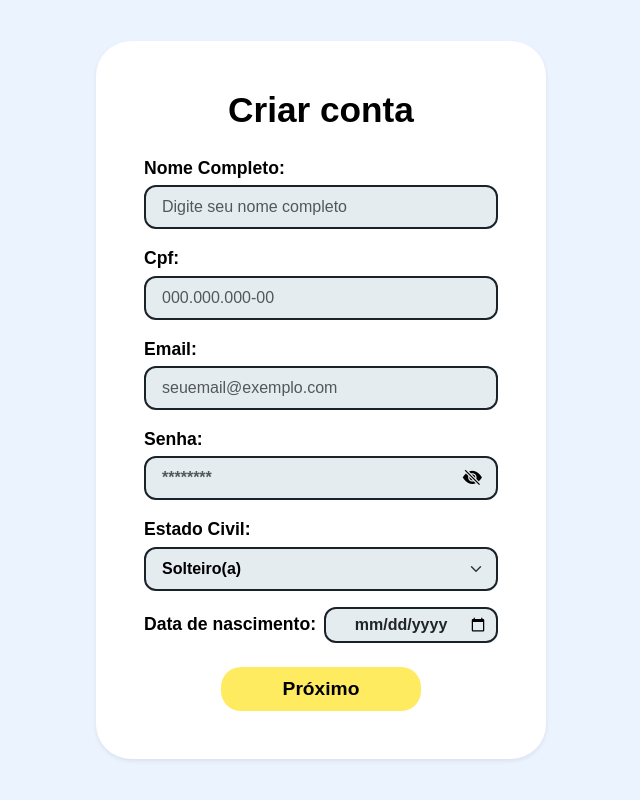
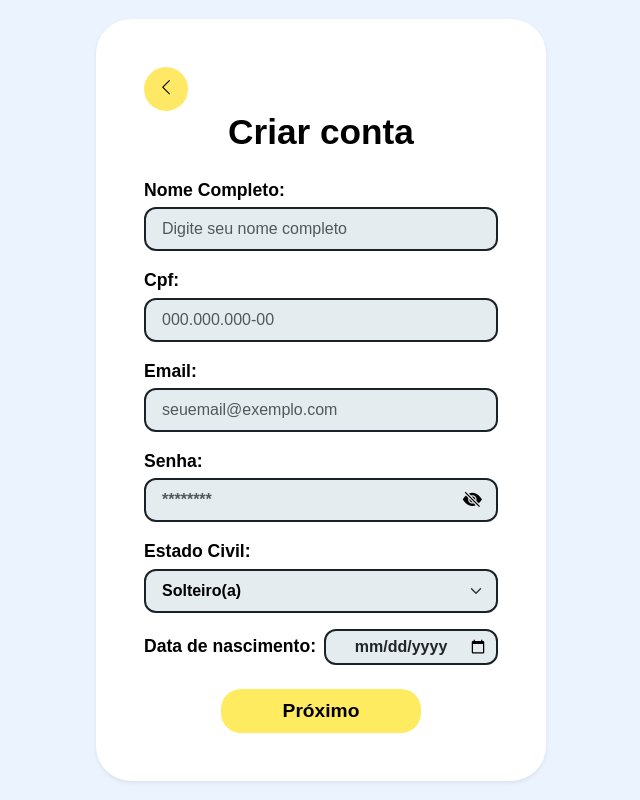
Before and after one commit to yuinahirano/DiaADiaVoVos, a React (Vite) app in the folder front-end/: page /cadastro in a window 1280 px wide. Shown: the whole page, without its empty margins (319-959 px from the left). Built offline with nearby package versions, Linux system fonts and the light colour scheme.

Commit message:
:lipstick: feat: adicionado o botão de voltar na página de cadastro

```diff
--- a/front-end/src/pages/PaginaCadastro.jsx
+++ b/front-end/src/pages/PaginaCadastro.jsx
@@ -1,6 +1,8 @@
 import React from 'react';
 import { useNavigate } from 'react-router-dom';
 import { useCadastro } from '../hooks/useCadastro';
+
+import "../components/styles/HomeIdoso.css";
 
 export default function PaginaCadastro() {
   const navigate = useNavigate();
@@ -34,6 +36,16 @@ export default function PaginaCadastro() {
           borderRadius: '35px'
         }}
       >
+        {/* botão de voltar */}
+        <button
+          className="home-idoso-icone-btn"
+          aria-label="Voltar"
+          onClick={() => navigate("/login")}
+          style={styles.backButton}
+        >
+          <i className="bi bi-chevron-left"></i>
+        </button>
+
         <h2 className="fw-bold text-center mb-4" style={{ fontSize: '2.2rem', color: '#000' }}>
           Criar conta
         </h2>
@@ -193,3 +205,10 @@ export default function PaginaCadastro() {
     </div>
   );
 }
+
+const styles = {
+  backButton: {
+    backgroundColor: "#FFE866",
+    color: "#000000",
+  },
+}
```
